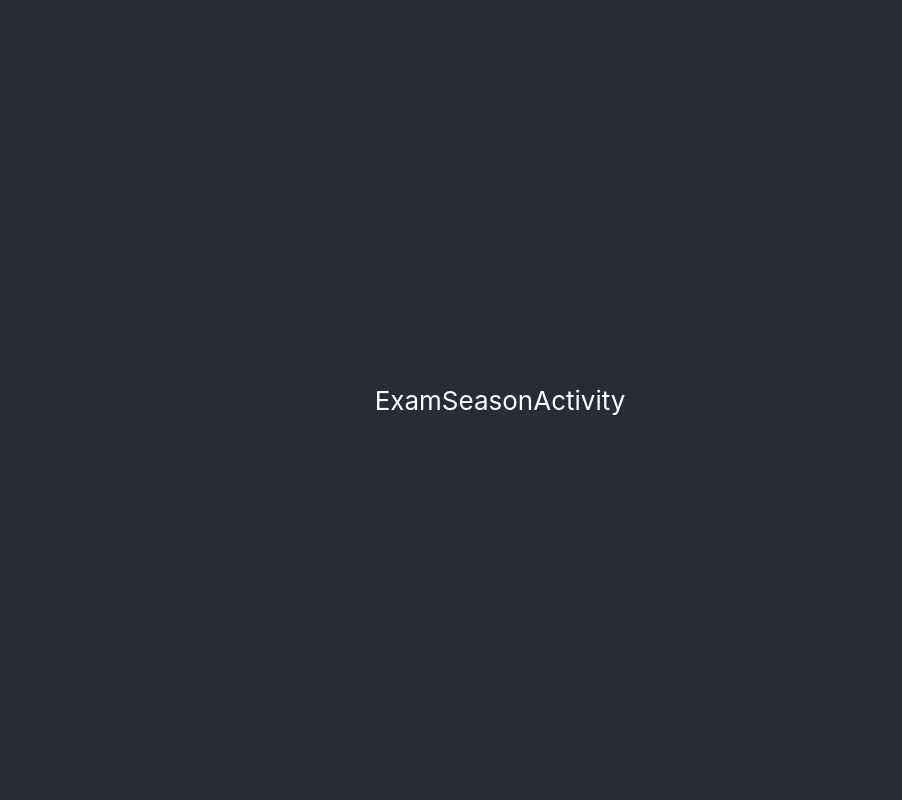
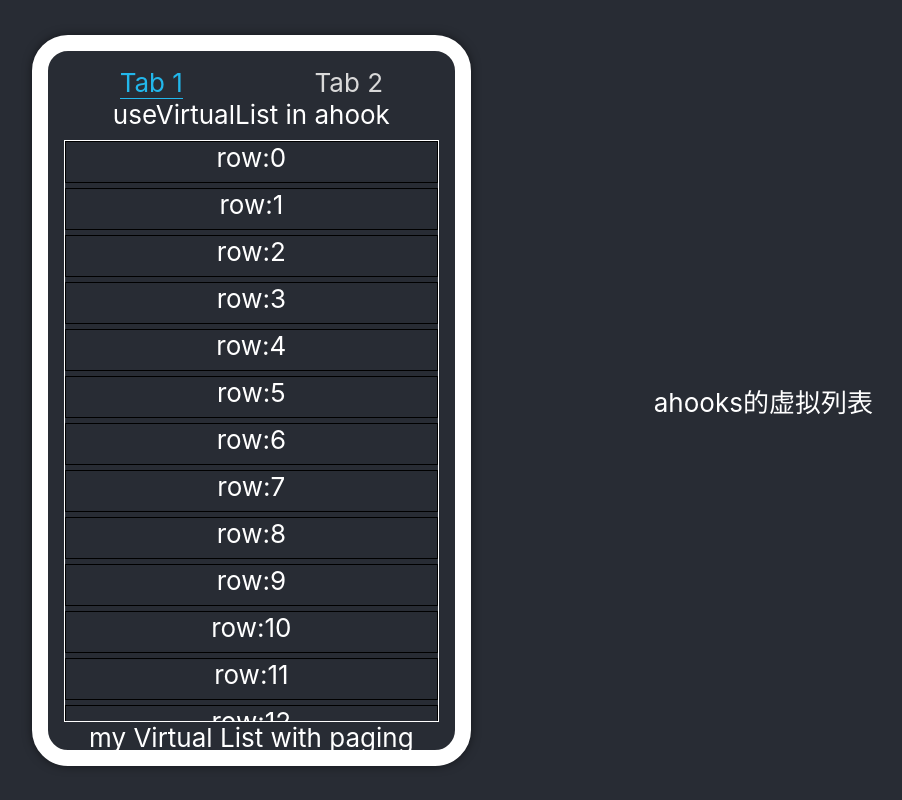
Before and after one commit to flamintune/bcz_intern_show, a React (Create React App) app: page /bcz/exam-season-activity in a window 1280 px wide. Shown: the whole page, without its empty margins (140-1042 px from the left). Built offline with nearby package versions, Linux system fonts and the light colour scheme.

Commit message:
feat: ✨ 虚拟列表

```diff
--- a/package.json
+++ b/package.json
@@ -7,7 +7,9 @@
     "@testing-library/react": "^13.4.0",
     "@testing-library/user-event": "^13.5.0",
     "ace-builds": "^1.31.2",
+    "ahooks": "^3.7.8",
     "antd": "^5.11.3",
+    "hooks": "^0.3.2",
     "post-message": "^0.0.0",
     "react": "^18.2.0",
     "react-ace": "^10.1.0",
@@ -15,6 +17,7 @@
     "react-live": "^4.1.5",
     "react-router-dom": "^6.20.0",
     "react-scripts": "5.0.1",
+    "react-transition-group": "^4.4.5",
     "web-vitals": "^2.1.4"
   },
   "scripts": {
@@ -43,6 +46,7 @@
     ]
   },
   "devDependencies": {
-    "prettier": "3.1.0"
+    "prettier": "3.1.0",
+    "sass": "^1.69.5"
   }
 }
--- /dev/null
+++ b/src/component/Transition/Transition.jsx
@@ -0,0 +1,4 @@
+export default function Transition() {
+
+    return <></>
+}
--- /dev/null
+++ b/src/component/Transition/index.js
@@ -0,0 +1,3 @@
+import Transition from "./Transition";
+
+export default Transition
--- a/src/page/Bcz/AvatarAnimation/AvatarAnimation.css
+++ /dev/null
@@ -1,30 +0,0 @@
-/* 一些必要的样式 */
-
-.avatar {
-    width: 40px;
-    height: 40px;
-    border-radius: 50%;
-  }
-
-  .notice {
-    /* 公告样式 */
-  }
-
-  .icon-item {
-    display: inline-block;
-    text-align: center;
-  }
-
-  .member-list {
-    width: 100%;
-    border-collapse: collapse;
-  }
-
-  .member-list th,
-  .member-list td {
-    border: 1px solid #eee;
-    padding: 8px 16px;
-    text-align: left;
-  }
-
-  /* 其他样式 */
--- a/src/page/Bcz/AvatarAnimation/AvatarAnimation.jsx
+++ b/src/page/Bcz/AvatarAnimation/AvatarAnimation.jsx
@@ -1,7 +1,6 @@
 import { useLayoutEffect, useRef, useState } from 'react'
 import { animate } from './animate'
 import styles from './AvatarAnimation.module.css'
-import './AvatarAnimation.css'
 export default function AvatarAnimation() {
   const titleRef = useRef(null)
   const borderRef = useRef(null)
--- a/src/page/Bcz/Bcz.jsx
+++ b/src/page/Bcz/Bcz.jsx
@@ -26,7 +26,7 @@
             }}>小班头像点击展示全图动画</li>
             <li onClick={() => {
                 navigate("exam-season-activity");
-            }}>备考季活动H5</li>
+            }}>备考季活动H5之虚拟列表</li>
             <li onClick={() => {
                 navigate("class-honor-board");
             }}>小班光荣榜广告牌</li>
--- a/src/page/Bcz/ExamSeaonActivity/ExamSeaonActivity.jsx
+++ b/src/page/Bcz/ExamSeaonActivity/ExamSeaonActivity.jsx
@@ -1,3 +1,65 @@
-export default function ExamSeasonActivity(){
-    return <>ExamSeasonActivity</>
+import { useEffect, useRef, useState } from 'react'
+import styles from './ExamSeaonActivity.module.scss'
+import './ExamSeaonActivity.scss' // for CSSTranstion
+import GroupList from './GroupList'
+import { CSSTransition, TransitionGroup } from 'react-transition-group'
+import VirtualList from './VirtualList'
+//todo 自己实现的虚拟列表
+//todo1 实现 tab 的切换 参考 codepen  document
+//todo2 展示list 透传 ref
+//todo3 当使用CSS Transition的时候，in的使用，我的目标是切换Tab时 in==》true
+export default function ExamSeasonActivity() {
+  const [tab, setTab] = useState(0)
+  const tabs = ['Tab 1', 'Tab 2'] // 假设你有三个 tab
+  return (
+    <>
+      <div
+        style={{
+          display: 'flex',
+          flexDirection: 'row-reverse',
+          justifyContent: 'space-around',
+          alignItems: 'center',
+          width: '80%',
+        }}
+      >
+        <div style={{ width: '40%' }}>
+          {tab === 0 ? (
+            <>
+              <div>ahooks的虚拟列表</div>
+            </>
+          ) : (
+            <>
+              <div style={{ width: '100%', textAlign: 'left' }}>
+                自己实现的虚拟列表，因为当时场景数据很大，有几十万条，后端给的接口做了分页处理，原理是检测滚动高度，用滚动高度来设置需要展示的视口下标范围inview[]，同时设置viewport，当看到viewport的时候，就开始加载下一页数据。同时当请求到最后一页时，取消展示viewport
+                <br></br>
+                这里用的静态数据，来模拟的分页请求
+              </div>
+            </>
+          )}
+        </div>
+        <div className={styles.phoneBorder}>
+          <div className={styles.tabs}>
+            {tabs.map((tabName, index) => (
+              <div
+                key={tabName}
+                onClick={e => {
+                  setTab(index)
+                }}
+                className={`${styles.tab} ${index === tab ? styles.active : ''}`}
+              >
+                {tabName}
+                <span className={styles['bottom-line']}></span>
+              </div>
+            ))}
+          </div>
+          <CSSTransition in={tab === 0} timeout={1000} classNames="groupList">
+            <GroupList tab={tab.currentTab}></GroupList>
+          </CSSTransition>
+          <CSSTransition in={tab === tabs.length - 1} timeout={1000} classNames="groupList">
+            <VirtualList></VirtualList>
+          </CSSTransition>
+        </div>
+      </div>
+    </>
+  )
 }
--- /dev/null
+++ b/src/page/Bcz/ExamSeaonActivity/ExamSeaonActivity.module.scss
@@ -0,0 +1,65 @@
+.phoneBorder {
+  width: 375px;
+  height: 667px;
+  border: 16px solid #fff;
+  border-radius: 36px;
+  scrollbar-width: 0;
+  padding: 16px;
+  box-shadow: 0 0 10px rgba(0, 0, 0, 0.5);
+  text-align: left;
+  overflow: hidden;
+  /* overflow-y: scroll; */
+  position: relative;
+}
+.phoneBorder::-webkit-scrollbar {
+  display: none;
+}
+
+$white: #fff;
+$gray: #212121;
+$blue: #22b7eb;
+
+$transition: 0.3s cubic-bezier(0.05, 0.58, 0.32, 1);
+.tabs{
+  display: flex;
+  justify-content: space-around;
+}
+.tab {
+  position: relative;
+  color: darken($white, 15%);
+  transition: color $transition;
+
+  &:not(:last-of-type) {
+    margin-right: 20px;
+  }
+  &:hover {
+    /* Make text full opacity */
+    color: rgba($blue, 1);
+
+    /* Grow blue line */
+    .bottom-line {
+      width: 100%;
+      height: 2px;
+      margin-bottom: -1px;
+      background: $blue;
+    }
+  }
+}
+/* Show an active item with blue line */
+.tab.active {
+  color: rgba($blue, 1);
+  border-bottom: $blue 1px solid;
+}
+
+.bottom-line {
+  position: absolute;
+  bottom: 0;
+  width: 0;
+  height: 2px;
+  background: transparent;
+  left: 0;
+  transition:
+    width $transition,
+    height 0.1s linear;
+  z-index: 10;
+}
--- /dev/null
+++ b/src/page/Bcz/ExamSeaonActivity/ExamSeaonActivity.scss
@@ -0,0 +1,26 @@
+.groupList-enter,
+.groupList-enter-active,
+.groupList-exit,
+.groupList-exit-active {
+  position: absolute;
+  width: 375px;
+}
+
+.groupList-enter {
+  opacity: 0;
+}
+.groupList-enter-active {
+  opacity: 1;
+  transition: all 1000ms;
+}
+.groupList-exit {
+  opacity: 1;
+}
+.groupList-exit-active {
+  opacity: 0;
+  transition: all 1000ms;
+}
+.groupList-exit-done {
+  position: absolute;
+  display: none;
+}
--- /dev/null
+++ b/src/page/Bcz/ExamSeaonActivity/GroupList.jsx
@@ -0,0 +1,43 @@
+import { forwardRef, useMemo, useRef } from 'react'
+import { CSSTransition } from 'react-transition-group'
+import './ExamSeaonActivity'
+import { useVirtualList } from 'ahooks'
+
+function GroupList({},ref) {
+  const containerRef = useRef(null)
+  const wrapperRef = useRef(null)
+  const originalList = useMemo(() => Array.from(Array(99999).keys()), [])
+  const [list] = useVirtualList(originalList, {
+    containerTarget: containerRef,
+    wrapperTarget: wrapperRef,
+    itemHeight: 45,
+    overscan: 10,
+  })
+  return (
+    <>
+      <div style={{ textAlign: 'center' }} ref={ref}>
+        <div style={{paddingBottom:10}}>useVirtualList in ahook</div>
+        <div ref={containerRef} style={{ height: 580, overflow: 'auto', border: '1px solid' }}>
+          <div ref={wrapperRef}>
+            {list.map(e => (
+              <div
+                style={{
+                  height: 40,
+                  marginBottom: 5,
+                  display: 'flex',
+                  justifyContent: 'center',
+                  border: '1px solid black',
+                }}
+                key={e.index}
+              >
+                row:{e.data}
+              </div>
+            ))}
+          </div>
+        </div>
+      </div>
+    </>
+  )
+}
+
+export default forwardRef(GroupList)
--- /dev/null
+++ b/src/page/Bcz/ExamSeaonActivity/VirtualList.jsx
@@ -0,0 +1,122 @@
+import { useInViewport } from 'ahooks'
+import { useEffect, useLayoutEffect, useMemo, useRef, useState } from 'react'
+
+const originalList = () => [...Array.from(Array(99999).keys())]
+
+function fetchPage(page, pageSize = 10) {
+  const start = (page - 1) * pageSize
+  const end = start + pageSize
+  return originalList().slice(start, end)
+}
+
+const itemHeight = 45
+const col = 1
+const offset = 0
+
+function VirtualList() {
+  const containerRef = useRef(null)
+  const inviewRef = useRef(null)
+  const [inview, setInview] = useState([])
+  const [cache, setCache] = useState([])
+  const [inviewport] = useInViewport(inviewRef)
+  // 配合起来模拟分页
+  const [page, setPage] = useState(1)
+  const [pageData, setPageData] = useState([])
+  const [hasNextPage, setHasNextPage] = useState(true)
+  const [isFetchingNextPage, setIsFetchingNextPage] = useState(false)
+  const cacheData = useRef([])
+
+  //todo init load
+  console.log('pageData:', pageData)
+  console.log('cacheData:', cacheData.current)
+  console.log('page:', page)
+  console.log('inview:', inview)
+  console.log('cache', cache)
+  //? 模拟完了请求数据
+  useEffect(() => {
+    if (inviewport) {
+      setIsFetchingNextPage(true)
+      setTimeout(() => {
+        setPageData(fetchPage(page))
+        setPage(prev => prev + 1)
+        setIsFetchingNextPage(false)
+        if (page >= 20)
+            setHasNextPage(false)
+      }, 500)
+    }
+  }, [inviewport])
+  //? cache all the pages
+  useEffect(() => {
+    if (pageData.length) {
+      cacheData.current = [...cacheData.current, ...pageData]
+    }
+  }, [pageData])
+  //! 根据 item Height 来确定
+  useLayoutEffect(() => {
+    const el = containerRef.current
+    if (!el) return
+    const ctnrHeight = el.clientHeight
+    function hScroll() {
+      const scrollTop = el.scrollTop
+      const start = Math.floor(scrollTop / itemHeight) * col
+      const end = Math.floor(1 + (scrollTop + ctnrHeight) / itemHeight) * col - 1
+      const inview = [...Array(end - start + 1 + offset * 2).keys()].map(i => i + start - offset)
+      setInview(inview)
+    }
+    hScroll()
+    el.addEventListener('scroll', hScroll)
+
+    return () => {
+      el.removeEventListener('scroll', hScroll)
+    }
+  }, [containerRef.current])
+  useEffect(() => {
+    inview.forEach(index => {
+      if (cache[index]) return
+      const o = cacheData.current[index]
+      if (o >= 0)
+        setCache(prev => ({
+          ...prev,
+          [index]: (
+            <div
+              key={index}
+              style={{
+                position: 'absolute',
+                top: itemHeight * Math.floor(index),
+                textAlign: 'center',
+                height: itemHeight,
+                width: 375,
+                border: '1px solid',
+              }}
+            >
+              {o}
+            </div>
+          ),
+        }))
+    })
+  }, [inview, cacheData.current])
+
+  //todo useVirutal
+  useEffect(() => {}, [])
+  return (
+    <>
+      <div style={{ textAlign: 'center' }}>
+        <div style={{ paddingBottom: 10 }}>my Virtual List with paging</div>
+        <div
+          ref={containerRef}
+          style={{ height: 580, overflow: 'auto',overflowX:'hidden', border: '1px solid', position: 'relative' }}
+        >
+          <div style={{ height: cacheData.current.length * itemHeight }}></div>
+          {inview.map(i => cache[i])}
+          {isFetchingNextPage ? (
+            <>{'loading...'}</>
+          ) : (
+            <>{hasNextPage && <div ref={inviewRef}></div>}</>
+          )}
+        </div>
+      </div>
+    </>
+  )
+}
+
+export default VirtualList
```
Also changed, not shown: 1 other file (tests, documents, lock files or other folders).
